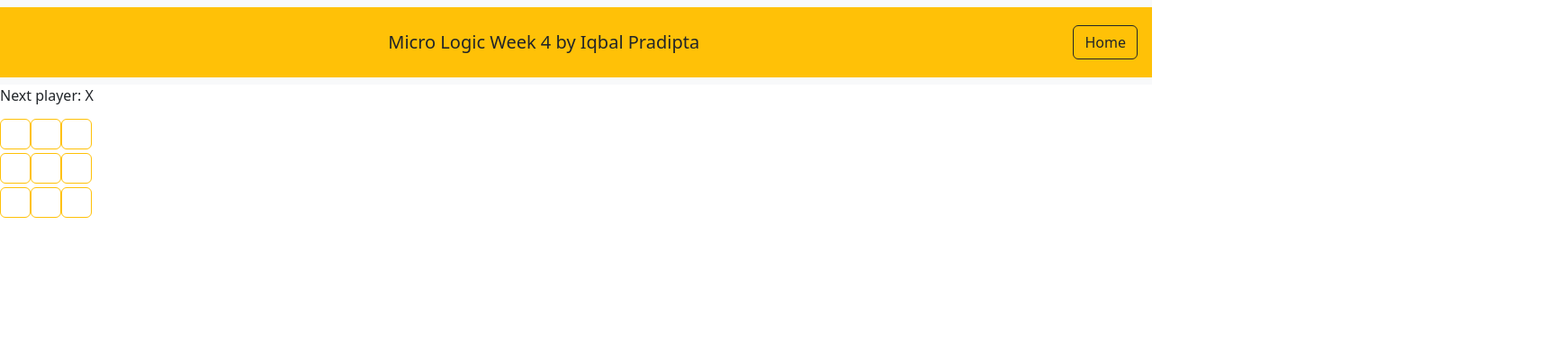
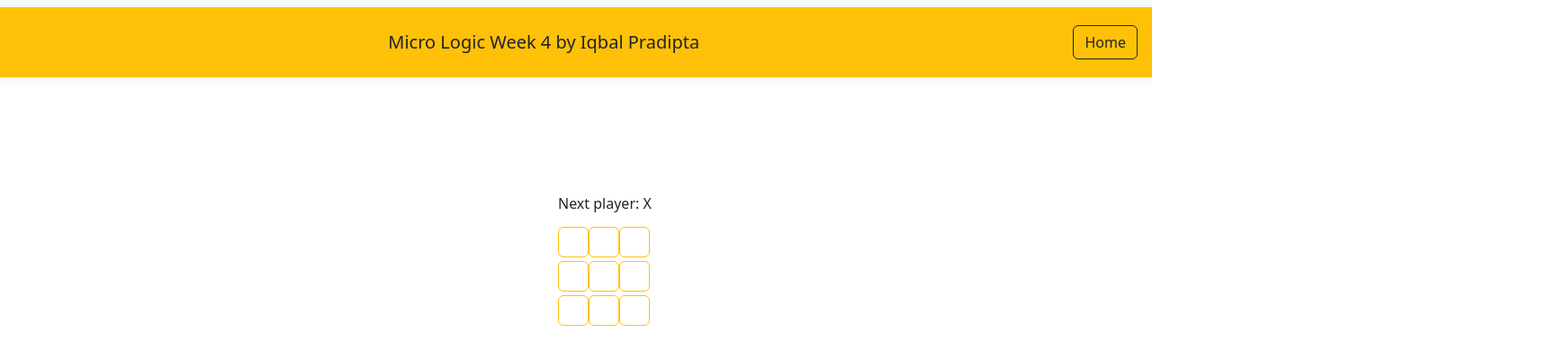
Before and after one commit to iqbalpradipta/micro-logic, a React (Vite) app: page /TicTacToe in a window 1280 px wide. Shown: the top 400 px of the page at 90% size, 1740 px wide, since content can reach past the window. Built offline with nearby package versions, Linux system fonts and the light colour scheme.

Commit message:
ticTacToe update

```diff
--- a/src/main-content/TicTacToe.tsx
+++ b/src/main-content/TicTacToe.tsx
@@ -1,5 +1,5 @@
 import { useState } from "react";
-import { Button } from "react-bootstrap";
+import { Button, Container } from "react-bootstrap";
 import "./TicTacToe.css";
 
 function Square({ value, onSquareClick }: any) {
@@ -88,6 +88,7 @@ function Game() {
 
   return (
     <>
+      <Container style={{position: "relative", left: "500px", padding: "20px", margin: "100px"}}>
         <div className="game">
           <div className="game-board">
             <TicTacToe x={x} squares={currentSquares} onPlay={handlePlay} />
@@ -96,6 +97,7 @@ function Game() {
             <ol>{}</ol>
           </div>
         </div>
+      </Container>
     </>
   );
 }
```
Lines whose indentation alone changed are shown as unchanged.
